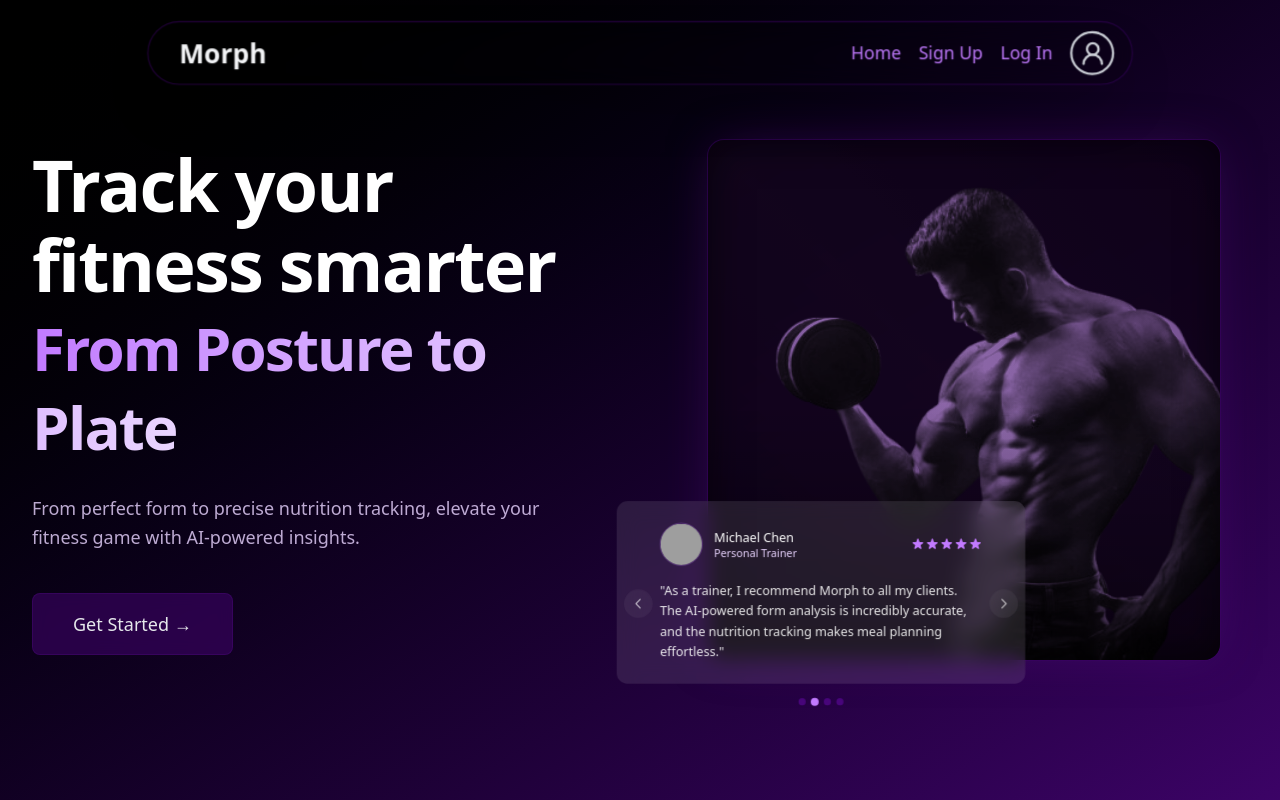
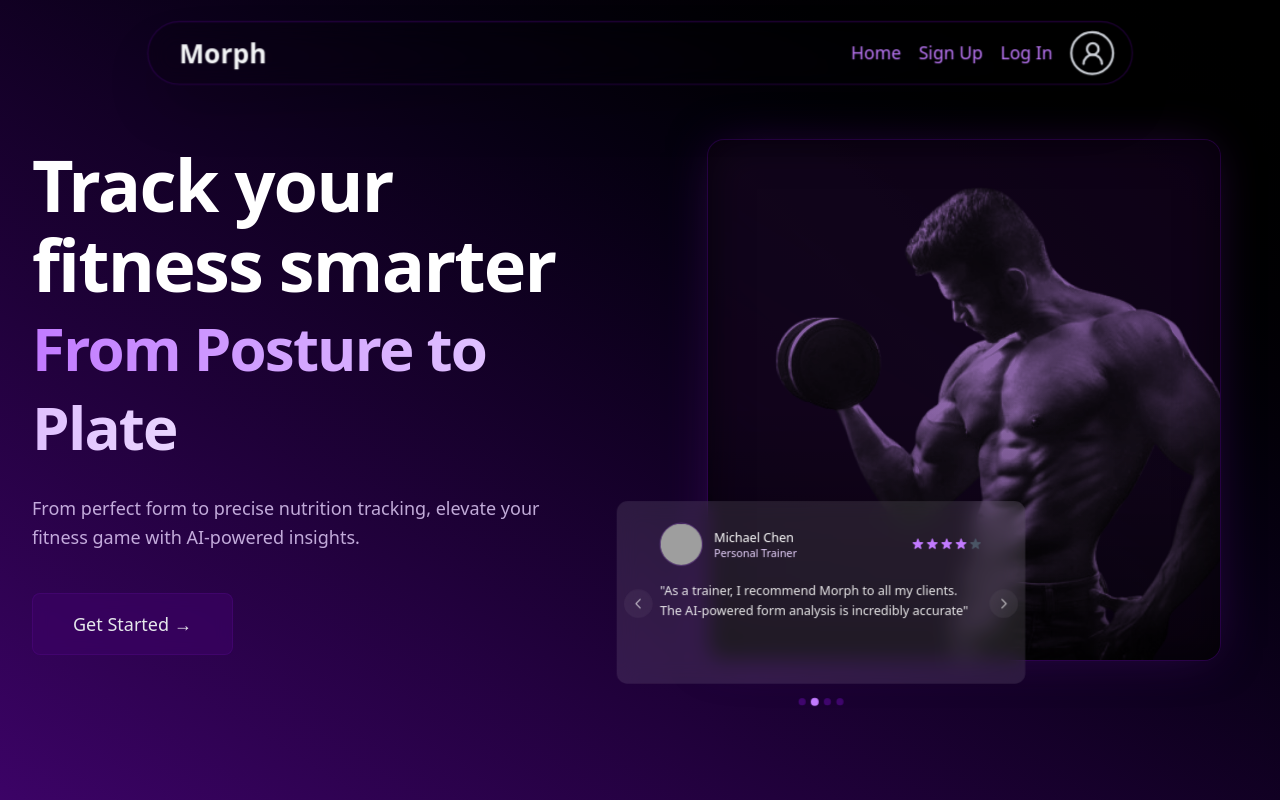
Before and after one commit to Shaikh-Suja-Rahaman/Morph, a React (Vite) app in the folder frontend/vite-project/: page / in a window 1280 px wide. Built offline with nearby package versions, Linux system fonts and the light colour scheme; grey boxes are pictures that could not be loaded.

Commit message:
bg static gradient

```diff
--- a/frontend/vite-project/src/App.jsx
+++ b/frontend/vite-project/src/App.jsx
@@ -15,6 +15,7 @@ function App() {
       <Header />
       <Ultra/>
       {/* <Hero /> */}
+
       {/* <Features />
       <About />
       <CTA />
--- a/frontend/vite-project/src/components/Ultra.jsx
+++ b/frontend/vite-project/src/components/Ultra.jsx
@@ -21,8 +21,8 @@ const Ultra = () => {
       name: "Michael Chen",
       role: "Personal Trainer",
       company: "FitLife Gym",
-      content: "As a trainer, I recommend Morph to all my clients. The AI-powered form analysis is incredibly accurate, and the nutrition tracking makes meal planning effortless.",
-      rating: 5,
+      content: "As a trainer, I recommend Morph to all my clients. The AI-powered form analysis is incredibly accurate",
+      rating: 4,
       avatar: "https://images.unsplash.com/photo-1507003211169-0a1dd7228f2d?w=150&h=150&fit=crop&crop=face"
     },
     {
@@ -31,7 +31,7 @@ const Ultra = () => {
       role: "Nutritionist",
       company: "Wellness Center",
       content: "The snap-to-track feature is a game changer! My clients love how easy it is to log their meals. It's made nutrition coaching so much more effective and engaging.",
-      rating: 5,
+      rating: 4.5,
       avatar: "https://images.unsplash.com/photo-1438761681033-6461ffad8d80?w=150&h=150&fit=crop&crop=face"
     },
     {
@@ -46,7 +46,7 @@ const Ultra = () => {
   ];
 
   return (
-    <div className="w-screen h-screen bg-gradient-to-br from-black to-purple-950 flex items-center justify-center p-0 m-0">
+    <div className="w-screen h-screen flex items-center justify-center p-0 m-0">
       <div className="flex items-center justify-between w-[95%] max-w-7xl gap-20">
         {/* Text Section */}
         <div className="flex-1 max-w-xl">
```
